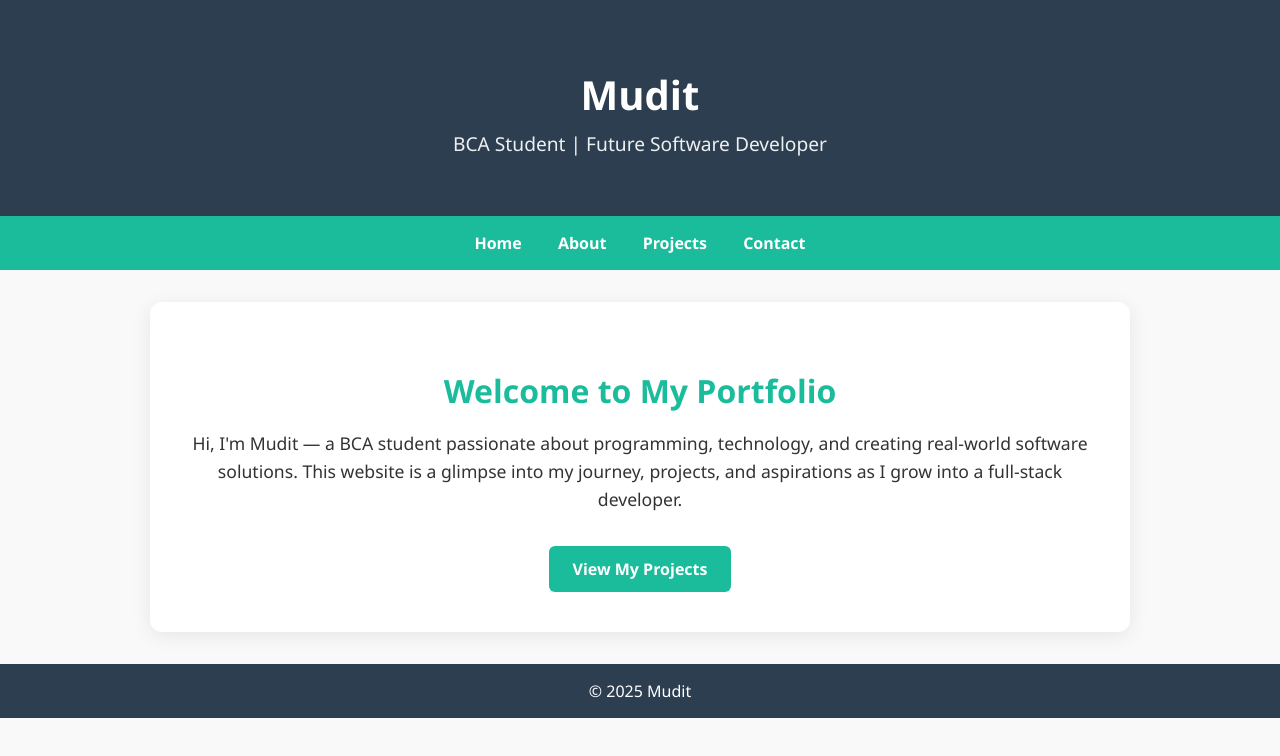
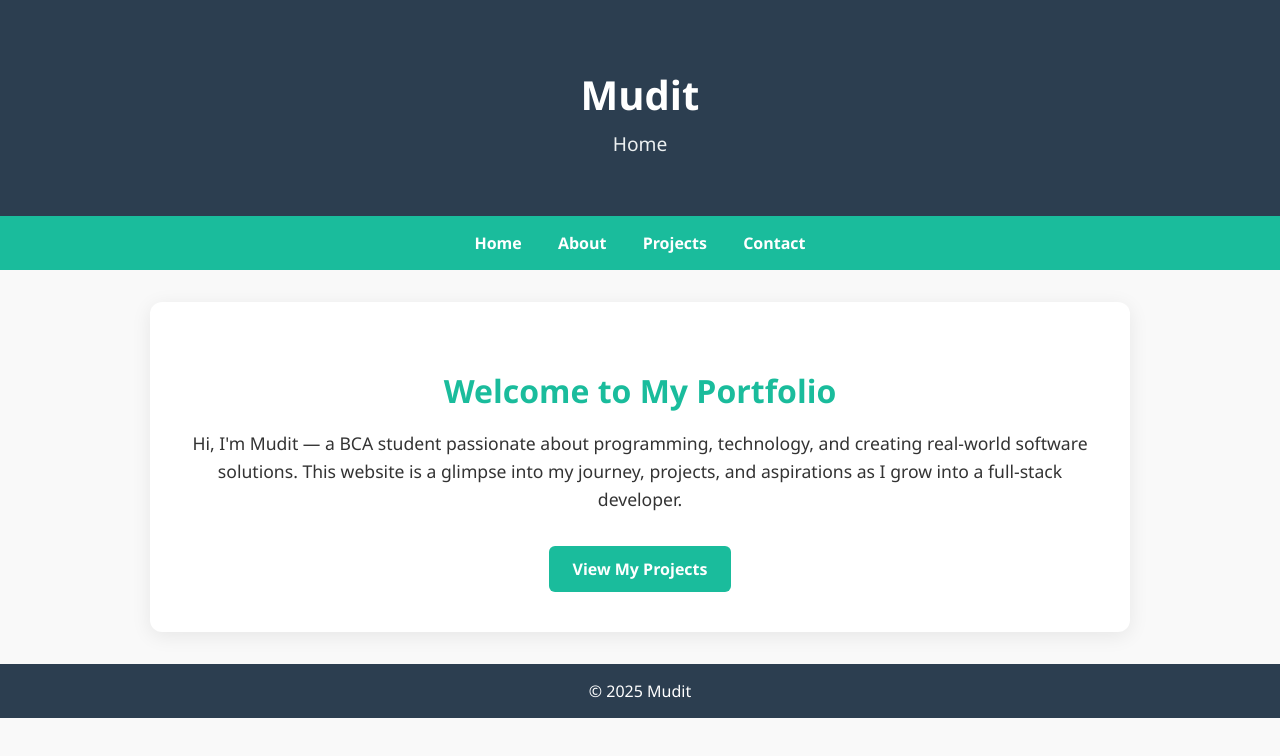
Before and after one commit to muditkaze/muditkaze.github.io, a plain HTML site: page index.html in a window 1280 px wide. Drawn offline with Linux system fonts and the light colour scheme.

Commit message:
Update index.html

```diff
--- a/index.html
+++ b/index.html
@@ -98,7 +98,7 @@
 
   <header>
     <h1>Mudit</h1>
-    <p>BCA Student | Future Software Developer</p>
+    <p>Home</p>
   </header>
 
   <nav>
```
